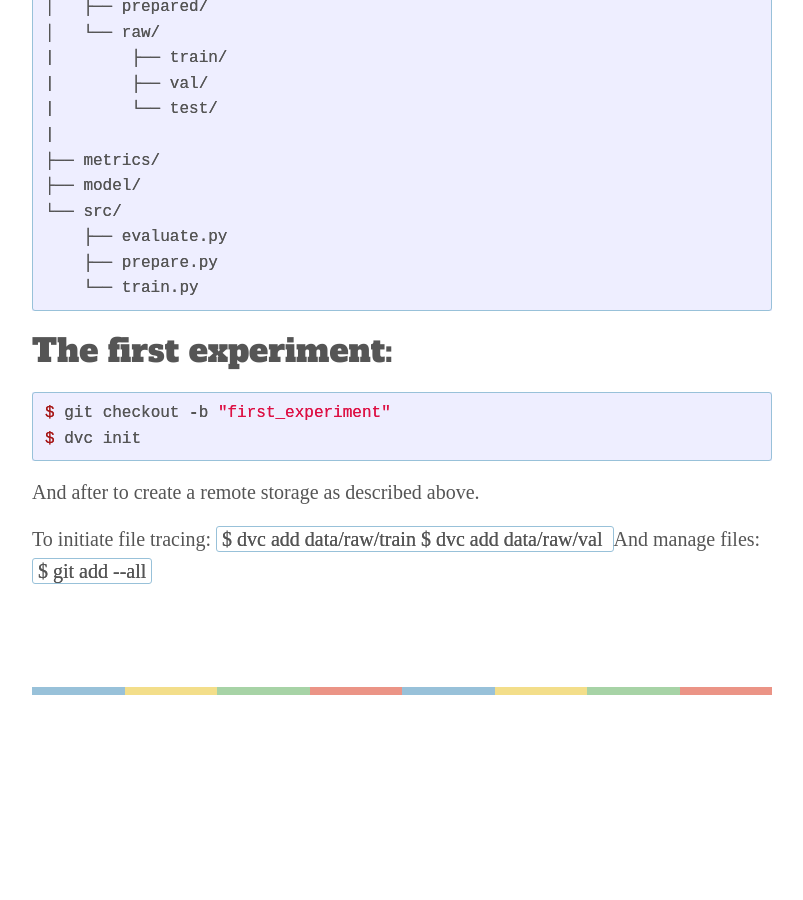
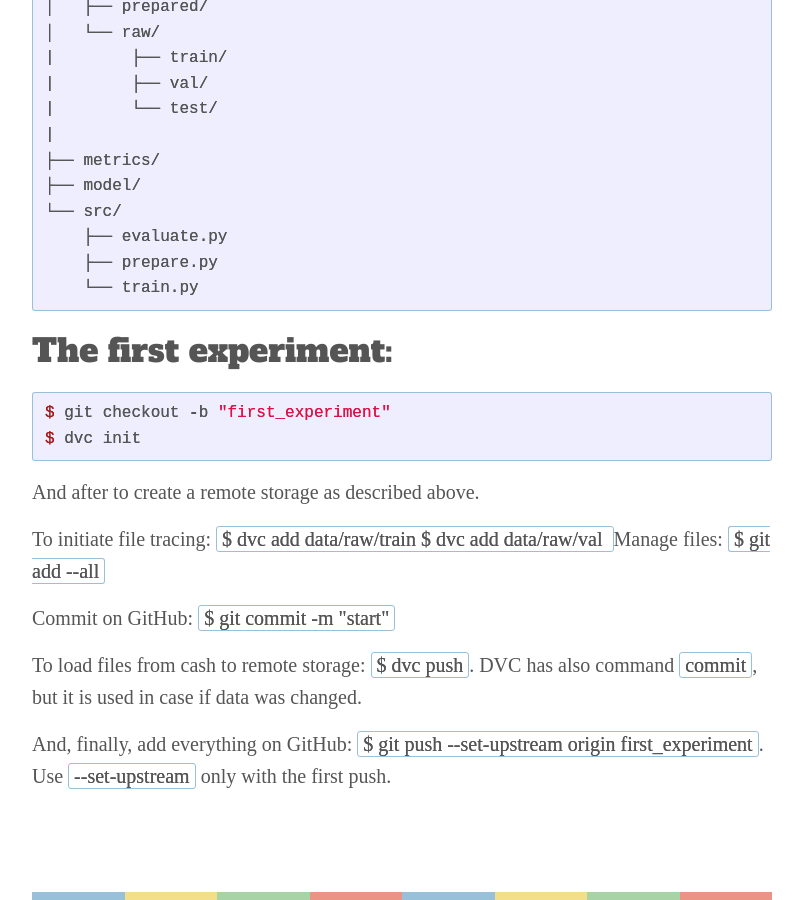
Before and after one commit to tatieliseeva/v-master, a Jekyll site: the page built from _posts/2021-01-01-DVC_(data_version_control).markdown, in a window 1280 px wide and 900 px high, scrolled down 1181 px. Shown: the whole window, without its empty margins (238-1041 px from the left). Built offline with Jekyll 4.4.1, drawn with Linux system fonts in a browser that asks for light colours; some web fonts are replaced; before the commit the page ends 1876 px from its top, so only the background shows below that.

Commit message:
Update 2021-01-01-DVC_(data_version_control).markdown

````diff
--- a/_posts/2021-01-01-DVC_(data_version_control).markdown
+++ b/_posts/2021-01-01-DVC_(data_version_control).markdown
@@ -65,5 +65,10 @@ To initiate file tracing:
 ```$ dvc add data/raw/train
 $ dvc add data/raw/val
 ```
-And manage files:
-``$ git add --all``
+Manage files: ```$ git add --all```
+
+Commit on GitHub: ```$ git commit -m "start"```
+
+To load files from cash to remote storage: ```$ dvc push```. DVC has also command ```commit```, but it is used in case if data was changed.
+
+And, finally, add everything on GitHub: ```$ git push --set-upstream origin first_experiment```. Use ```--set-upstream``` only with the first push.
````
